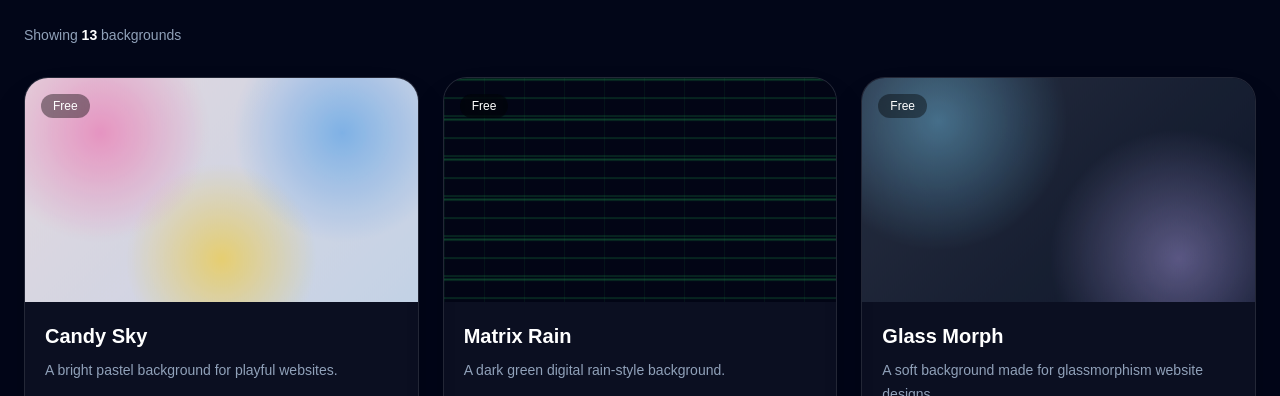
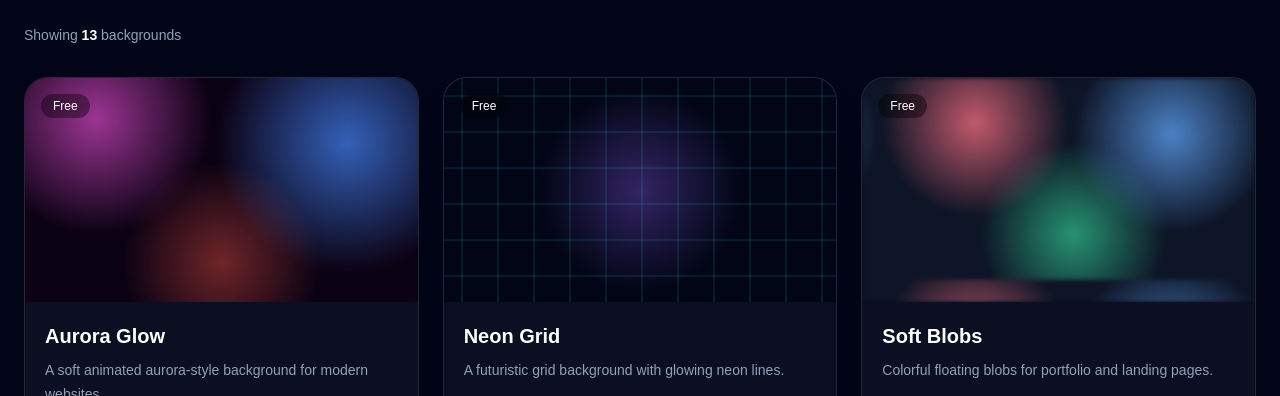
Before and after one commit to Da1jeetSingh/Embeddable-Backgrounds, a Next.js app in the folder embeddable-backgrounds/: page /explore in a window 1280 px wide. Shown: the part 556-952 px from the top of the page. Built offline with nearby package versions, Linux system fonts and the light colour scheme; no server answers; the database is empty.

Commit message:
feat: update background handling in various components to support dynamic CSS and async data fetching

```diff
--- a/embeddable-backgrounds/src/app/backgrounds/[slug]/page.tsx
+++ b/embeddable-backgrounds/src/app/backgrounds/[slug]/page.tsx
@@ -9,7 +9,7 @@
   }>;
 };
 
-export function generateStaticParams() {
+export async function generateStaticParams() {
   return getAllBackgroundSlugs();
 }
 
--- a/embeddable-backgrounds/src/app/components/BackgroundCard.tsx
+++ b/embeddable-backgrounds/src/app/components/BackgroundCard.tsx
@@ -14,6 +14,8 @@
     <article className="overflow-hidden rounded-3xl border border-white/10 bg-white/[0.04] shadow-2xl shadow-black/20">
       <Link href={`/backgrounds/${background.slug}`}>
         <div className="relative h-56 overflow-hidden">
+          {background.previewCss && <style>{background.previewCss}</style>}
+
           <div className={`absolute inset-0 ${background.cssClass}`} />
 
           <div className="absolute inset-0 bg-black/10" />
--- a/embeddable-backgrounds/src/app/components/ExploreBackgrounds.tsx
+++ b/embeddable-backgrounds/src/app/components/ExploreBackgrounds.tsx
@@ -51,7 +51,12 @@
     }
 
     if (sort === "newest") {
-      result.sort((a, b) => Number(b.id) - Number(a.id));
+      result.sort((a, b) => {
+        const dateA = new Date(a.createdAt ?? 0).getTime();
+        const dateB = new Date(b.createdAt ?? 0).getTime();
+
+        return dateB - dateA;
+      });
     }
 
     return result;
--- a/embeddable-backgrounds/src/app/e/[slug]/route.ts
+++ b/embeddable-backgrounds/src/app/e/[slug]/route.ts
@@ -24,7 +24,7 @@
     });
   }
 
-  const css = getEmbedBackgroundCss(slug);
+  const css = background.embedCss || getEmbedBackgroundCss(slug);
 
   if (!css) {
     return new Response("/* CSS not available for this background */", {
--- a/embeddable-backgrounds/src/app/embed/[slug]/page.tsx
+++ b/embeddable-backgrounds/src/app/embed/[slug]/page.tsx
@@ -32,6 +32,7 @@
 
   return (
     <main className="fixed inset-0 h-screen w-screen overflow-hidden bg-slate-950">
+      {background.previewCss && <style>{background.previewCss}</style>}
       <div
         className={`absolute inset-0 ${background.cssClass}`}
         style={configToStyle(config)}
--- a/embeddable-backgrounds/src/app/explore/page.tsx
+++ b/embeddable-backgrounds/src/app/explore/page.tsx
@@ -1,20 +1,22 @@
 import Link from "next/link";
 import ExploreBackgrounds from "@/app/components/ExploreBackgrounds";
-import { backgrounds } from "@/app/data/backgrounds";
+import { getAllBackgrounds } from "@/app/lib/backgrounds";
 
 export const metadata = {
   title: "Explore Backgrounds - EmbedBG",
   description: "Browse free and premium embeddable website backgrounds.",
 };
 
-export default function ExplorePage() {
+export default async function ExplorePage() {
+  const backgrounds = await getAllBackgrounds();
+
   return (
     <main className="min-h-screen bg-slate-950 text-white">
       <section className="border-b border-white/10 bg-white/[0.03]">
         <div className="mx-auto max-w-7xl px-6 py-12">
-          <Link href="/" className="text-2xl font-bold text-white">
+          <a href="/" className="text-2xl font-bold text-white">
             Embed<span className="text-violet-400">BG</span>
-          </Link>
+          </a>
 
           <div className="mt-12 max-w-3xl">
             <p className="text-sm font-semibold uppercase tracking-[0.3em] text-violet-300">
```
